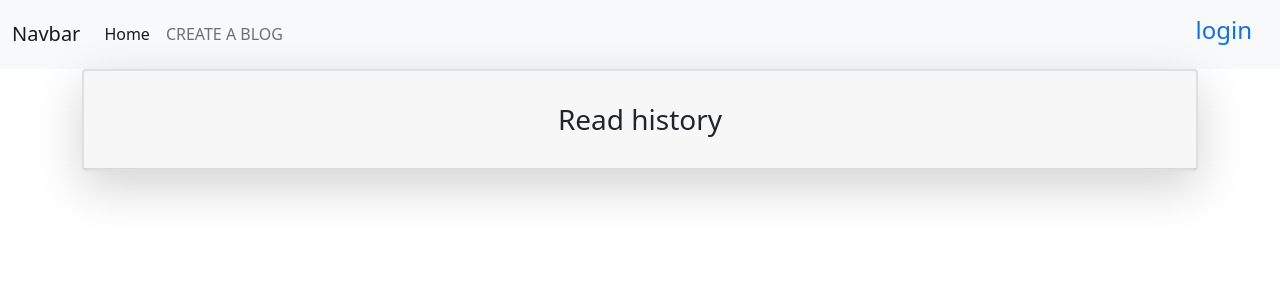
After one commit to saaid323/PerspectivePeak, a Django app: page /history in a window 1280 px wide. The commit adds this page. Shown: the top 300 px of the page. Run offline with Django 5.2, Linux system fonts and the light colour scheme; some libraries are stand-ins or nearby versions.

Commit message:
added session tracker

```diff
--- /dev/null
+++ b/blog/base/templates/history.html
@@ -0,0 +1,34 @@
+{% extends 'main.html' %}
+{% block content %}
+<div class="container home">
+    <div class="blog" >
+    <div class="card shadow-lg border-2 rounded-lg mt-0 mb-3">
+        <div class="card-header justify-content-center">
+            <h3 class="font-weight-light my-4 text-center">Read history</h3>
+        </div>
+        {% for blog in read_history %}
+            <a class="nav-link" href="{% url 'blog' blog.id %}">
+            <div class="header_and_image">
+                <div>
+                    <h3>{{ blog.title }}</h3>
+                </div>
+                <div>
+                {% if blog.header_image %}
+                    <p><img src="{{ blog.header_image.url  }}" alt="" style="width: 50%; margin-left: 90px;"></p>
+                {% endif %}
+                </div>
+            </div>
+            </a>
+            <ul>
+                <li>
+                    <a class="col-md-4s btn btn-dark" href="{% url 'delete_read_history' blog.id %}">DELETE</a>
+                </li>
+            </ul>
+
+            <hr>
+        {% endfor %}
+    </div>
+    </div>
+</div>
+
+{% endblock %}
--- a/blog/base/urls.py
+++ b/blog/base/urls.py
@@ -11,4 +11,6 @@ urlpatterns = [
     path('login', views.login_user, name='login'),
     path ('logout', views.Logout, name='logout'),
     path('register', views.register, name='register'),
+    path('history', views.user_history, name='history'),
+    path('delete_read_history/<str:pk>', views.delete_read_history, name='delete_read_history'),
 ]
--- a/blog/base/views.py
+++ b/blog/base/views.py
@@ -16,9 +16,31 @@ def home(request):
 
 
 def blog(request, pk):
+    read_blogs_id =  request.session.get('read_blog', [])
+    if 'read_blog' not in request.session:
+        request.session['read_blog'] = []
+    if pk not in read_blogs_id:
+        request.session['read_blog'].insert(0, pk)
+        request.session.modified = True
     blogs = Blog.objects.get(id=pk)
     context = {'blogs': blogs}
     return render(request, 'blog.html', context)
+
+
+def user_history(request):
+    read_blog_ids = request.session.get('read_blog', [])[::-1]
+    read_history = Blog.objects.filter(id__in=read_blog_ids).order_by('id')
+    context = {'read_history': read_history}
+    return render(request, 'history.html', context)
+
+
+def delete_read_history(request, pk):
+    read_blog_ids = request.session.get('read_blog', [])
+    if pk in read_blog_ids:
+        read_blog_ids.remove(pk)
+        request.session['read_blog'] = read_blog_ids
+        request.session.modified = True
+    return redirect('history')
 
 
 @login_required(login_url='login')
--- a/blog/templates/navbar.html
+++ b/blog/templates/navbar.html
@@ -23,6 +23,7 @@
 
               <ul class="dropdown-menu dropdown-menu-lg-end">
 
+              <li><a class="dropdown-item" href="{% url 'history' %}">History</a></li>
               <li><a class="dropdown-item" href="{% url 'logout' %}">logout</a></li>
             </ul>
           </div>
```
Also changed, not shown: blog/db.sqlite3.
